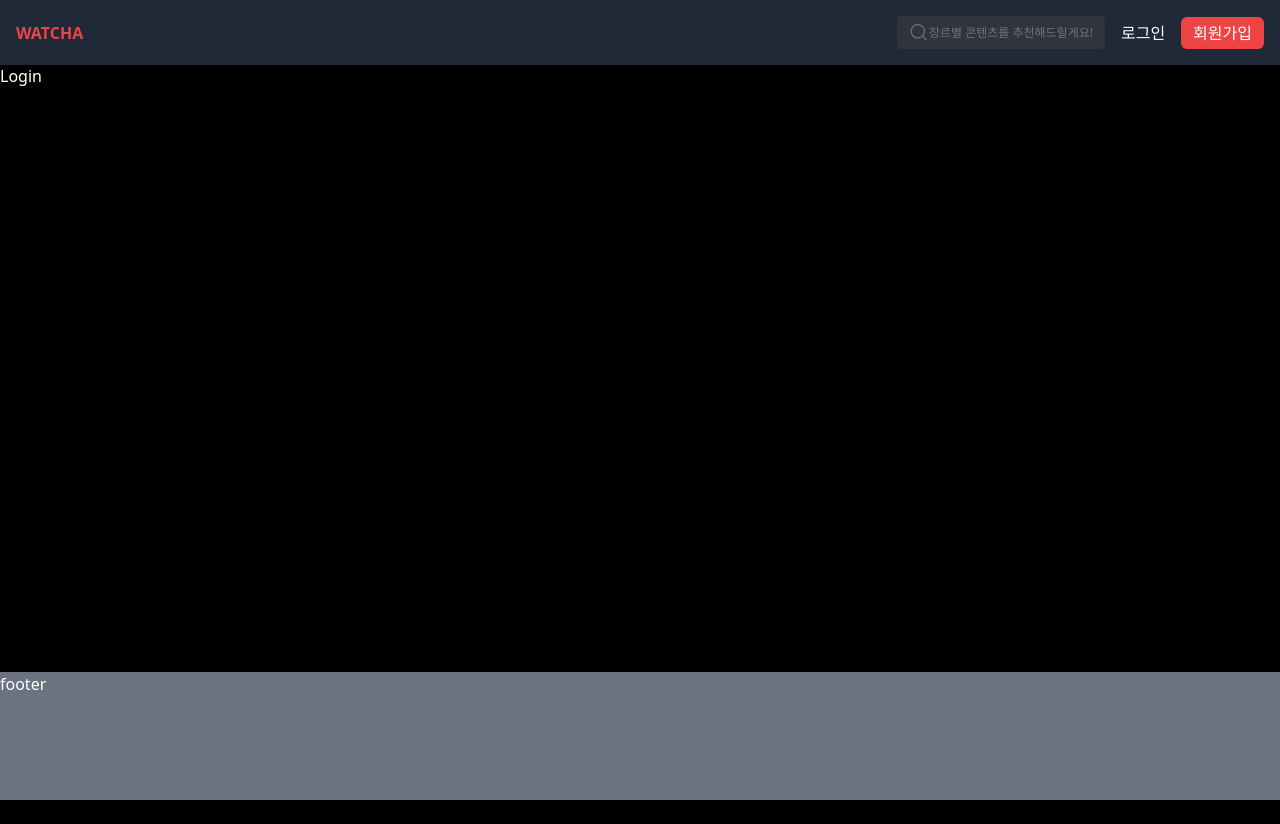
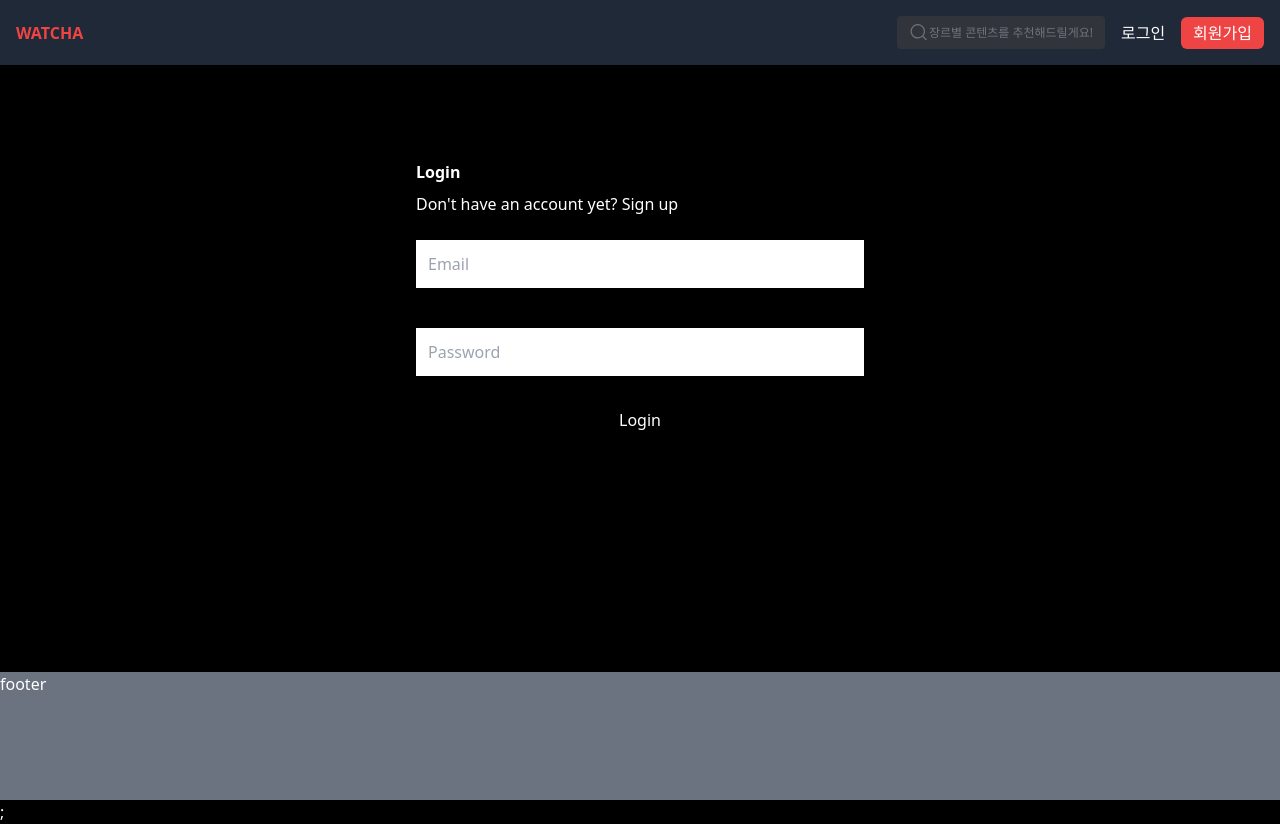
Before and after one commit to jihyun-jeon/movieApp, a React app: page /login in a window 1280 px wide. Before the commit the page ends 800 px from the top, so only its background shows below. Built offline with nearby package versions, Linux system fonts and the light colour scheme; no server answers.

Commit message:
feat: context api를 통한 로그인,로그아웃,세션 관리

```diff
--- a/src/App.tsx
+++ b/src/App.tsx
@@ -6,6 +6,7 @@ import NotFound from '@/pages/NotFound';
 import Search from '@/pages/Search';
 import Signup from '@/pages/Signup';
 import Login from '@/pages/Login';
+import { AuthContextProvider } from '@/context/AuthContext';
 
 const router = createBrowserRouter([
   {
@@ -23,7 +24,11 @@ const router = createBrowserRouter([
 ]);
 
 function App() {
-  return <RouterProvider router={router} />;
+  return (
+    <AuthContextProvider>
+      <RouterProvider router={router} />;
+    </AuthContextProvider>
+  );
 }
 
 export default App;
--- a/src/components/Layout.tsx
+++ b/src/components/Layout.tsx
@@ -1,8 +1,16 @@
-import { Outlet, Link, Navigate, useLocation } from 'react-router-dom';
+import { Outlet, Link, Navigate, useLocation, useNavigate } from 'react-router-dom';
 import SearchBar from '@/components/SearchBar';
+import { useAuth } from '@/context/AuthContext';
 
 const Layout = () => {
   const location = useLocation();
+  const navigate = useNavigate();
+  const { signOut, session } = useAuth();
+
+  const onLogout = () => {
+    signOut();
+    navigate('/movie');
+  };
 
   if (location.pathname === '/') {
     return <Navigate to="/movie" />;
@@ -21,12 +29,22 @@ const Layout = () => {
 
             <div className="flex items-center space-x-4 ">
               <SearchBar />
+              {session ? (
+                <>
+                  <button type="button" onClick={onLogout}>
+                    로그아웃
+                  </button>
+                </>
+              ) : (
+                <>
                   <Link to="/login" className="hover:text-gray-400">
                     로그인
                   </Link>
                   <Link to="/signup" className="bg-red-500 px-3 py-1 rounded-md">
                     회원가입
                   </Link>
+                </>
+              )}
             </div>
           </div>
         </header>
--- /dev/null
+++ b/src/context/AuthContext.tsx
@@ -0,0 +1,79 @@
+import { createContext, useContext, useState, ReactNode, useEffect } from 'react';
+import { supabase } from '@/lib/supabaseClient';
+import type {
+  SignInWithPasswordCredentials,
+  AuthTokenResponsePassword,
+  Session,
+  User,
+  AuthError,
+} from '@supabase/supabase-js';
+
+type AuthContextType = {
+  session: Session | null;
+  signIn: (credentials: SignInWithPasswordCredentials) => Promise<AuthTokenResponsePassword>;
+  signOut: () => Promise<void>;
+  getUser: (jwt?: string) => Promise<{ user: User } | AuthError>;
+};
+
+const AuthContext = createContext<AuthContextType | null>(null);
+
+function useProvideAuth(): AuthContextType {
+  const [session, setSession] = useState<Session | null>(null);
+
+  useEffect(() => {
+    // 처음 로드시, 새로고침 후 - 세션 상태 확인
+    const getSession = async () => {
+      const { data } = await supabase.auth.getSession();
+      setSession(data.session);
+    };
+
+    // 세션이 변경시 때마다(로그인, 로그아웃, 세션 만료 등) - 세션 상태 자동 업데이트
+    const { data: listener } = supabase.auth.onAuthStateChange(async (_event, session) => {
+      setSession(session);
+    });
+
+    getSession();
+
+    return () => {
+      listener.subscription.unsubscribe();
+    };
+  }, []);
+
+  const signIn = async (credentials: SignInWithPasswordCredentials) => {
+    const res = await supabase.auth.signInWithPassword(credentials);
+    return res;
+  };
+
+  const signOut = async () => {
+    const res = await supabase.auth.signOut();
+    if (res.error) {
+      console.log('Error signOut :', res.error);
+    } else {
+      setSession(null);
+    }
+  };
+
+  const getUser = async (jwt?: string): Promise<{ user: User } | AuthError> => {
+    const { data, error } = await supabase.auth.getUser();
+    if (error) {
+      console.log('Error getUser:', error.message);
+      return error;
+    }
+
+    return data;
+  };
+
+  return {
+    session,
+    signIn,
+    signOut,
+    getUser,
+  };
+}
+
+export const AuthContextProvider = ({ children }: { children: ReactNode }) => {
+  const auth = useProvideAuth();
+  return <AuthContext.Provider value={auth}>{children}</AuthContext.Provider>;
+};
+
+export const useAuth = () => useContext(AuthContext) as AuthContextType;
--- a/src/pages/Login/index.tsx
+++ b/src/pages/Login/index.tsx
@@ -1,5 +1,69 @@
+import { useAuth } from '@/context/AuthContext';
+import { AuthError } from '@supabase/supabase-js';
+import { useState } from 'react';
+import { Link, useNavigate } from 'react-router-dom';
+
 const Login = () => {
-  return <div>Login</div>;
+  const { signIn } = useAuth();
+  const navigate = useNavigate();
+
+  const [email, setEmail] = useState(''); // [TODO] form 라이브러리 사용 후 상태 정리
+  const [password, setPassword] = useState('');
+  const [error, setError] = useState<null | AuthError>(null);
+
+  const handleSignIn = async (e: { preventDefault: () => void }) => {
+    e.preventDefault();
+    const { data, error } = await signIn({ email, password });
+
+    if (data?.user) {
+      navigate('/');
+      setError(null);
+    }
+    if (error) {
+      setError(error);
+      console.log('error state', error);
+    }
+  };
+
+  return (
+    <div>
+      {/* [TODO] form UI 라이브러리 사용, 유효성 검사 */}
+      <form onSubmit={handleSignIn} className="max-w-md m-auto pt-24">
+        <h2 className="font-bold pb-2">Login</h2>
+        <p>
+          Don&apos;t have an account yet? <Link to="/signup">Sign up</Link>
+        </p>
+        <div className="flex flex-col py-4">
+          <input
+            value={email}
+            onChange={(e) => setEmail(e.target.value)}
+            className="p-3 mt-2 text-black"
+            type="email"
+            name="email"
+            id="email"
+            placeholder="Email"
+          />
+        </div>
+        <div className="flex flex-col py-4">
+          <input
+            value={password}
+            onChange={(e) => setPassword(e.target.value)}
+            className="p-3 mt-2 text-black"
+            type="password"
+            name="password"
+            id="password"
+            placeholder="Password"
+          />
+        </div>
+        <button className="w-full mt-4">Login</button>
+        {error && (
+          <p className="text-red-600 text-center pt-4">
+            아이디 또는 비밀번호를 확인해주세요 {JSON.stringify(error.message)}
+          </p>
+        )}
+      </form>
+    </div>
+  );
 };
 
 export default Login;
```
Lines whose indentation alone changed are shown as unchanged.
